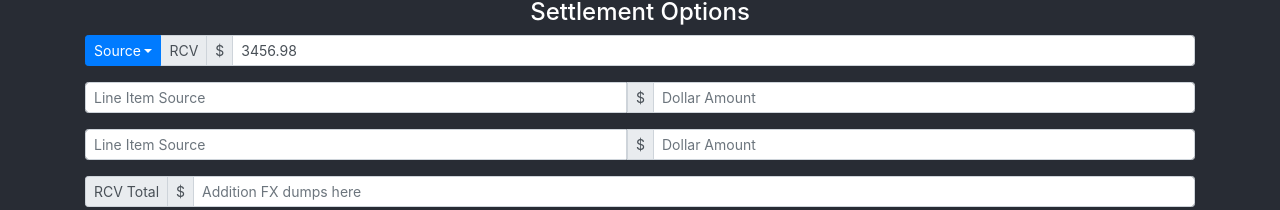
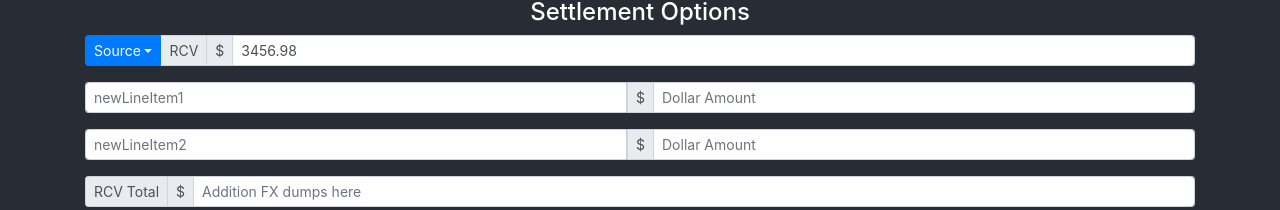
Before and after one commit to glennneiger/claim-tools, a React (Create React App) app in the folder claim-tools/: page / in a window 1280 px wide. Shown: the part 430-640 px from the top of the page. Built offline with nearby package versions, Linux system fonts and the light colour scheme.

Commit message:
passed Formik fx as props to newLineItem comp

```diff
--- a/claim-tools/src/comp/Settlement.js
+++ b/claim-tools/src/comp/Settlement.js
@@ -25,12 +25,12 @@ function NewLineItem (props){
                 <FormControl
                     aria-label="Line Item Name"
                     type="text"
-                placeholder="Line Item Source"
-                //name="rcvTotal"
+                    placeholder={ props.name }
+                    name={ props.name }
                     //value={ this.values.rcvTotal }
-                //onChange={ this.handleChange }
-                //onBlur={ this.handleBlur }
-                //isValid={ this.touched.rcvTotal && !this.errors.rcvTotal }
+                    onChange={ props.onChange }
+                    onBlur={ props.onBlur}
+                    isValid={ props.isValid }
                     />
                 <InputGroup.Prepend>
                     <InputGroup.Text>$</InputGroup.Text>
@@ -52,7 +52,7 @@ class Settlement extends Component {
     state = {
         rebuildEstimateSource: 'Source',
         depreciationSource: 'Source',
-        estimateLineItems: [{source: 'mitigation', amt: 1.00}, {source: 'mitigation', amt: 1.00}]
+        estimateLineItems: [{source: 'mitigation', amt: 1.00}, {source: 'mitigation', amt: 1.00}] //testing
     }
 
     updateEstimateSource = (event) => {
@@ -128,7 +128,17 @@ class Settlement extends Component {
                             {
                                 estimateLineItems.map((val, indx) => { //https://itnext.io/building-a-dynamic-controlled-form-in-react-together-794a44ee552c 04.23.19
                                     return(
-                                        <NewLineItem />
+                                        <NewLineItem
+                                        aria-label="Line Item Name"
+                                        type="text"
+                                        //placeholder={ props.name }
+                                        name={`newLineItem${indx + 1}`}
+                                        //value={ this.values.rcvTotal }
+                                        onChange={ this.handleChange }
+                                        onBlur={ this.handleBlur }
+                                        //isValid={ this.touched.rcvTotal && !this.errors.rcvTotal }
+                                        //value={ this.values.rcvTotal }
+                                        />
                                     )
                                 })
                             }
```
Lines whose indentation alone changed are shown as unchanged.
